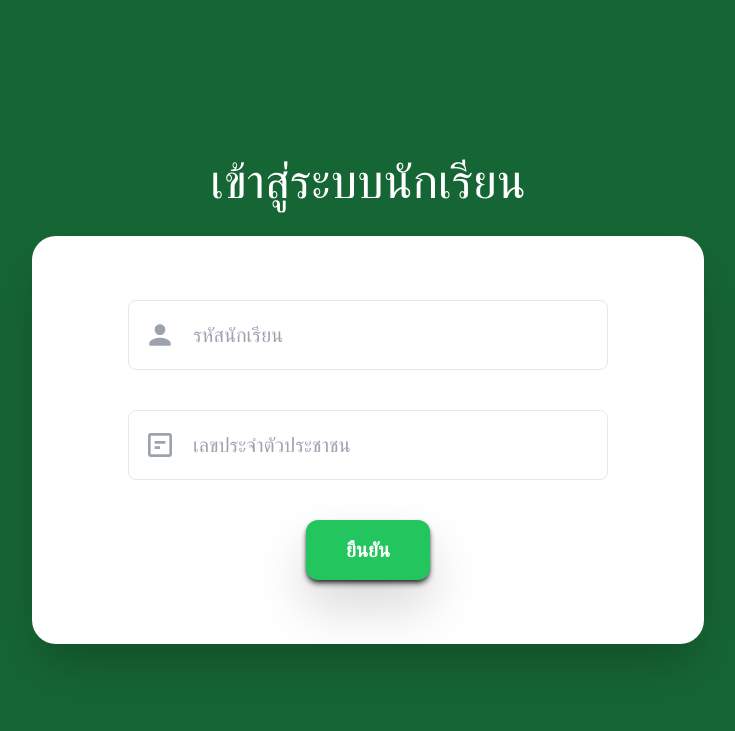
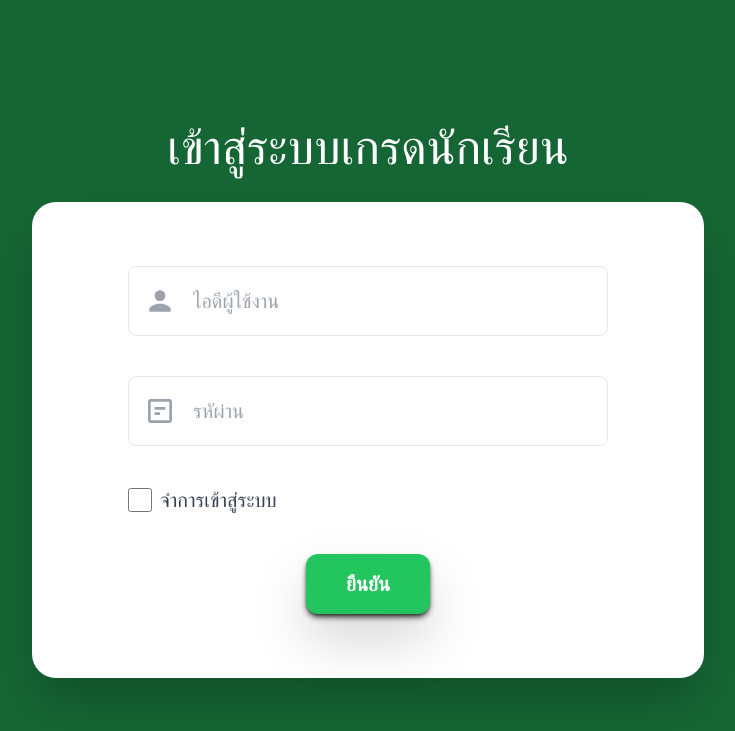
Before and after one commit to Kuddari/student_result_management, a Django app: page / in a window 1280 px wide. Shown: the top 731 px of the page, without its empty margins (272-1007 px from the left). Run offline with Django 4.2, Linux system fonts and the light colour scheme; some libraries are stand-ins or nearby versions.

Commit message:
Update login.html

```diff
--- a/students/templates/auth/login.html
+++ b/students/templates/auth/login.html
@@ -6,10 +6,10 @@
     <meta charset="UTF-8">
     <meta name="viewport" content="width=device-width, initial-scale=1.0">
     <script src="https://cdn.tailwindcss.com"></script>
-    <title>เข้าสู่ระบบนักเรียน</title>
+    <title>เข้าสู่ระบบจัดการผลการเรียน</title>
 </head>
 <body class="bg-green-800 h-screen flex items-center justify-center flex-col p-4">
-    <h1 class="text-3xl md:text-5xl text-center text-white mb-6 md:mb-8">เข้าสู่ระบบนักเรียน</h1>
+    <h1 class="text-3xl md:text-5xl text-center text-white mb-6 md:mb-8">เข้าสู่ระบบเกรดนักเรียน</h1>
 
     <div class="w-full max-w-md md:max-w-2xl px-6 py-8 md:px-24 md:py-16 bg-white rounded-2xl md:rounded-3xl shadow-2xl">
         <form method="post">
@@ -22,7 +22,7 @@
                         <path d="M12 12c2.21 0 4-1.79 4-4s-1.79-4-4-4-4 1.79-4 4 1.79 4 4 4zm0 2c-4 0-8 2-8 4v2h16v-2c0-2-4-4-8-4z"/>
                     </svg>
                 </span>
-                <input type="text" id="user-id" name="user_id" class="w-full pl-12 md:pl-16 pr-4 md:pr-6 py-3 md:py-5 text-lg md:text-xl border rounded-lg focus:outline-none focus:ring-2 focus:ring-green-500" placeholder="รหัสนักเรียน" required>
+                <input type="text" id="user-id" name="user_id" class="w-full pl-12 md:pl-16 pr-4 md:pr-6 py-3 md:py-5 text-lg md:text-xl border rounded-lg focus:outline-none focus:ring-2 focus:ring-green-500" placeholder="ไอดีผู้ใช้งาน" required>
             </div>
 
             <!-- เลขประจำตัวประชาชน -->
@@ -32,7 +32,15 @@
                         <path d="M19 3h-14c-1.1 0-2 .9-2 2v14c0 1.1.9 2 2 2h14c1.1 0 2-.9 2-2v-14c0-1.1-.9-2-2-2zm-14 16v-14h14l.002 14h-14zm7-4h-4v-2h4v2zm4-4h-8v-2h8v2z"/>
                     </svg>
                 </span>
-                <input type="password" id="password" name="password" class="w-full pl-12 md:pl-16 pr-4 md:pr-6 py-3 md:py-5 text-lg md:text-xl border rounded-lg focus:outline-none focus:ring-2 focus:ring-green-500" placeholder="เลขประจำตัวประชาชน" required>
+                <input type="password" id="password" name="password" class="w-full pl-12 md:pl-16 pr-4 md:pr-6 py-3 md:py-5 text-lg md:text-xl border rounded-lg focus:outline-none focus:ring-2 focus:ring-green-500" placeholder="รหัผ่าน" required>
+            </div>
+
+            <!-- Remember Me -->
+            <div class="flex items-center justify-between mb-6 md:mb-10">
+                <label class="flex items-center">
+                    <input type="checkbox" name="remember_me" id="remember-me" class="h-5 w-5 md:h-6 md:w-6 text-green-500 border-gray-300 rounded focus:ring-green-500">
+                    <span class="ml-2 text-gray-700 text-lg md:text-xl">จำการเข้าสู่ระบบ</span>
+                </label>
             </div>
 
             <!-- แสดงข้อความผิดพลาด (ถ้ามี) -->
```
